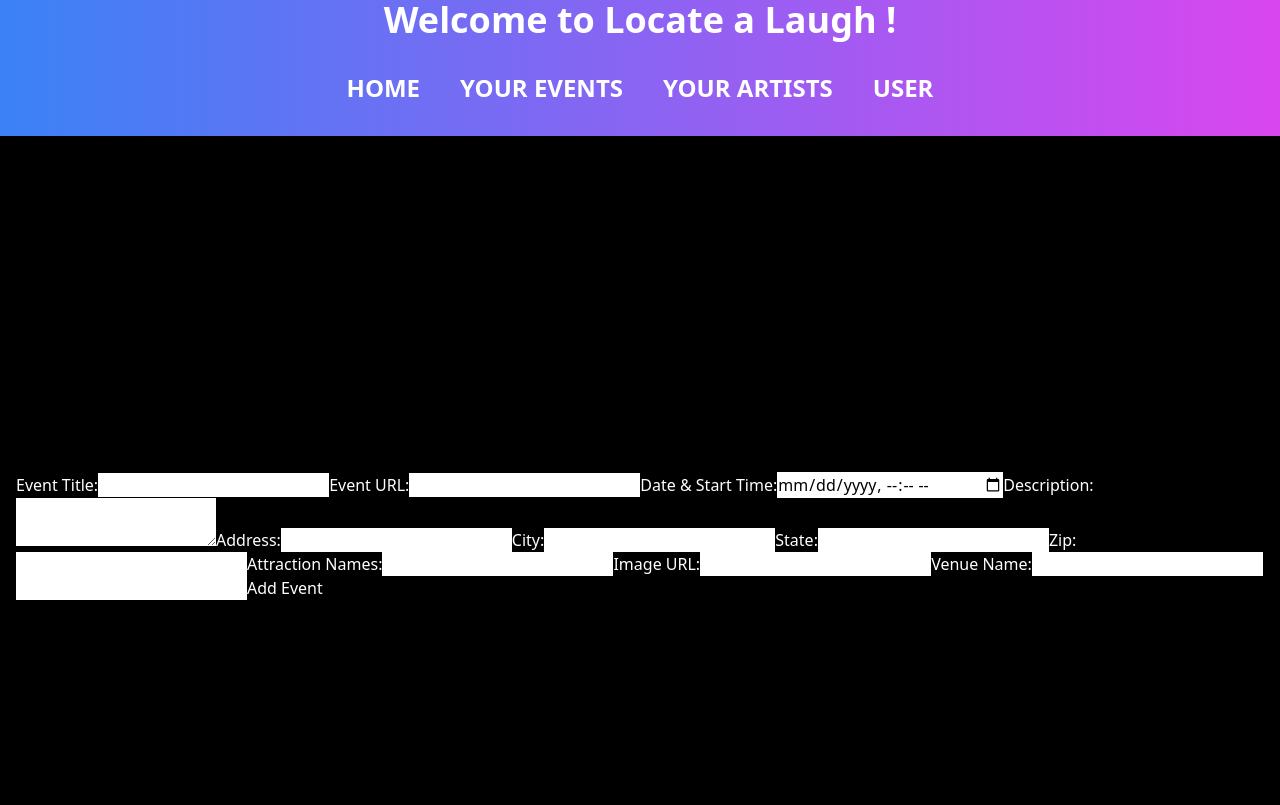
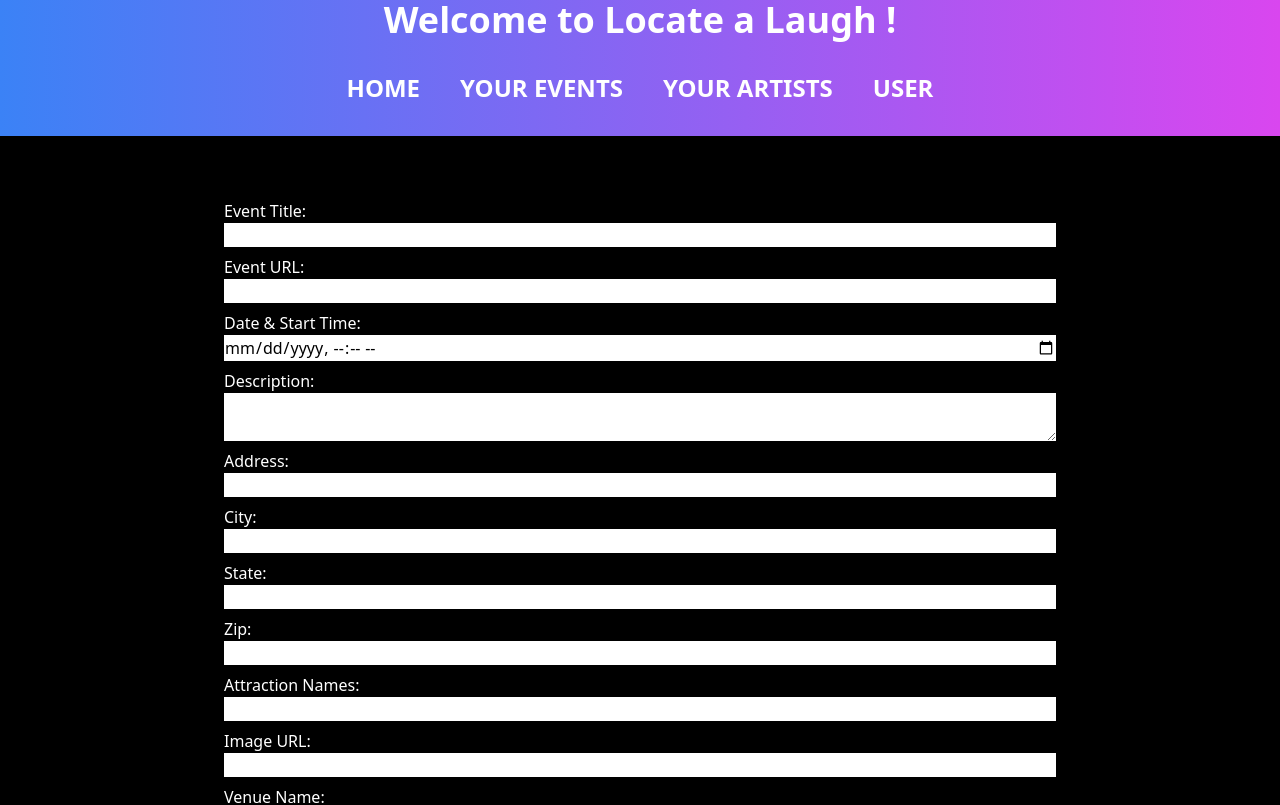
Before and after one commit to zacmea/LocateALaugh, a React (Vite) app in the folder frontend/: page /events/new in a window 1280 px wide. Shown: the top 805 px of the page. Built offline with nearby package versions, Linux system fonts and the light colour scheme.

Commit message:
fixes styling on event new page

```diff
--- a/frontend/src/components/searchbar/SearchBar.jsx
+++ b/frontend/src/components/searchbar/SearchBar.jsx
@@ -7,6 +7,7 @@ function SearchBar() {
     const [results, setResults] = useState([]);
     const [searchPerformed, setSearchPerformed] = useState(false);
     const navigate = useNavigate();
+    const [id, setId] = useState(null);
 
     const handleSearch = async () => {
         setSearchPerformed(true);
@@ -44,6 +45,12 @@ function SearchBar() {
         navigate(`/artist/${item.id}`, { state: { artist: item } });
     };
 
+    const handleDetailsClick = (cosa) => {
+        setId(cosa.id);
+        // Navigate
+        navigate(`/events/${cosa.id}`, { state: { id: id } });
+    };
+
     return (
         <div className="flex flex-col items-center w-full">
             <form onSubmit={(e) => { e.preventDefault(); handleSearch(); }} className="flex flex-col sm:flex-row justify-center items-center space-y-2 sm:space-y-0 sm:space-x-2 p-4">
@@ -71,12 +78,15 @@ function SearchBar() {
                 {searchPerformed ? (
                     results.length > 0 ? (
                         results.map(item => (
+                            <>
                             <div key={item.id} onClick={() => handleResultClick(item)} className="m-2 p-3 w-full sm:w-96 bg-gray-800 rounded-lg shadow-md cursor-pointer">
                                 <h3 className="text-lg font-bold">{item.name}</h3>
                                 <img src={item.imageUrl} alt={item.name} className="max-w-xs my-2"/>
                                 <p>Location: {item.location}</p>
                                 <p>Date: {item.dates}</p>
                             </div>
+                                <button onClick={() => handleDetailsClick(item)} className="bg-green-500 hover:bg-green-700 text-white py-2 px-4 rounded">Details</button>
+                            </>
                         ))
                     ) : (
                         <p className="text-center">No results found. Try another search.</p>
--- a/frontend/src/pages/EventIndexPage.jsx
+++ b/frontend/src/pages/EventIndexPage.jsx
@@ -71,7 +71,7 @@ function EventIndex() {
         setPlaceName(event.placeName);
         setTmID(event.tmID);
         setGenreClassifications(event.genreClassifications);
-        setUserGenerated(event.userGenerated);
+        // setUserGenerated(true);
         navigate(`/events/${event._id}`, {
             state: {
              ...event
--- a/frontend/src/pages/EventNewPage.jsx
+++ b/frontend/src/pages/EventNewPage.jsx
@@ -95,9 +95,9 @@ const NewEvent = () => {
     };
 
     return (
-        <form onSubmit={handleSubmit}>
+        <form className=" grid w-2/3" onSubmit={handleSubmit}>
             <label>Event Title:</label>
-            <input className="text-black"
+            <input className="text-black mb-2"
             type="text"
             name="title"
             value={title}
@@ -105,7 +105,7 @@ const NewEvent = () => {
             required />
 
             <label>Event URL:</label>
-            <input className="text-black"
+            <input className="text-black mb-2"
                 type="url"
                 name="url"
                 value={url}
@@ -114,7 +114,7 @@ const NewEvent = () => {
             />
 
             <label>Date & Start Time:</label>
-            <input  className="text-black"
+            <input  className="text-black mb-2"
             type="datetime-local"
             name="date"
             value={dateStartLocalTime}
@@ -131,7 +131,7 @@ const NewEvent = () => {
             /> */}
 
             <label>Description:</label>
-            <textarea className="text-black"
+            <textarea className="text-black mb-2"
                 name="description"
                 value={description}
                 onChange={e => setDescription(e.target.value)}
@@ -139,7 +139,7 @@ const NewEvent = () => {
             />
 
             <label>Address:</label>
-            <input className="text-black"
+            <input className="text-black mb-2"
                 type="text"
                 name="address"
                 value={address}
@@ -148,7 +148,7 @@ const NewEvent = () => {
             />
 
             <label>City:</label>
-            <input className="text-black"
+            <input className="text-black mb-2"
                 type="text"
                 name="city"
                 value={city}
@@ -157,7 +157,7 @@ const NewEvent = () => {
             />
 
             <label>State:</label>
-            <input className="text-black"
+            <input className="text-black mb-2"
                 type="text"
                 name="addressState"
                 value={addressState}
@@ -166,7 +166,7 @@ const NewEvent = () => {
             />
 
             <label>Zip:</label>
-            <input className="text-black"
+            <input className="text-black mb-2"
                 type="text"
                 name="zip"
                 value={zip}
@@ -175,7 +175,7 @@ const NewEvent = () => {
             />
 
             <label>Attraction Names:</label>
-            <input className="text-black"
+            <input className="text-black mb-2"
                 type="text"
                 name="attractionNames"
                 value={[attractionNames]}
@@ -184,7 +184,7 @@ const NewEvent = () => {
             />
 
             <label>Image URL:</label>
-            <input className="text-black"
+            <input className="text-black mb-2"
                 type="url"
                 name="imageURL"
                 value={imageURL}
@@ -193,7 +193,7 @@ const NewEvent = () => {
             />
 
             <label>Venue Name:</label>
-            <input   className="text-black"
+            <input   className="text-black mb-2"
                 type="text"
                 name="placeName"
                 value={placeName}
@@ -203,7 +203,7 @@ const NewEvent = () => {
 
             {/* <label>TicketMaster ID:</label> */}
             <input className="text-black"
-                type="text"
+                type="hidden"
                 name="tmID"
                 value=""
                 onChange={e => setTmID(e.target.value)}
@@ -212,14 +212,14 @@ const NewEvent = () => {
 
             {/* <label>Genre Classifications:</label> */}
             <input className="text-black"
-                type="text"
+                type="hidden"
                 name="genreClassifications"
                 value="Comedy"
                 onChange={e => setGenreClassifications(e.target.value)}
                 required
                 hidden
             />
-            <button type="submit">Add Event</button>
+            <button className="bg-blue-400 mt-2 rounded-xl " type="submit">Add Event</button>
         </form>
     );
 };
--- a/frontend/src/pages/EventShowPage.jsx
+++ b/frontend/src/pages/EventShowPage.jsx
@@ -10,7 +10,7 @@ import { identity } from "@fullcalendar/core/internal.js";
 
 const EventShowPage = () => {
     //js code
-    if (userGenerated === true) {
+
         const params = useParams();
         const navigate = useNavigate();
         const location = useLocation();
@@ -41,49 +41,5 @@ const EventShowPage = () => {
                 <h3>Buy Tickets: {url}</h3>
             </>
         );
-    } else {
-        const EventDetails = ({ id }) => {
-            const [eventDetails, setEventDetails] = useState(null);
-            const [loading, setLoading] = useState(true);
-            useEffect(() => {
-                const fetchEventDetails = async () => {
-                    try {
-                        const response = await fetch(`https://app.ticketmaster.com/discovery/v2/events/${id}?apikey=5k1ZG1p6GmGZm8GQGKQKQ6G`);
-                        if (!response.ok) {
-                            throw new Error('Failed to fetch event details');
-                        }
-                        const data = await response.json();
-                        setEventDetails(data);
-                        setLoading(false);
-                    } catch (error) {
-                        console.error('Error fetching event details:', error);
-                        setLoading(false);
-                    }
-                }
-                fetchEventDetails();
-            }, [id]);
-            if (loading) {
-                return <p>Loading...</p>;
-            }
-            let wordDate = new Date(eventDetails.dateStartLocalTime).toUTCString();
-            return (
-                <>
-                <h1> Event Details: </h1>
-                <h1>{eventDetails.title}</h1>
-                <img src={eventDetails.imageURL} alt={eventDetails.title} />
-                <hr />
-                <h2>{eventDetails.attractionNames} at {eventDetails.placeName}</h2>
-                <p>{eventDetails.address}, {eventDetails.city}, {eventDetails.addressState} {eventDetails.zip}</p>
-                <p>{wordDate}</p>
-                <hr />
-                <hr />
-                <p>{eventDetails.description}</p>
-                <br />
-                <br />
-                <h3>Buy Tickets: {eventDetails.url}</h3>
-            </>
-            )
-        }
     }
-}
                     export default EventShowPage
```
